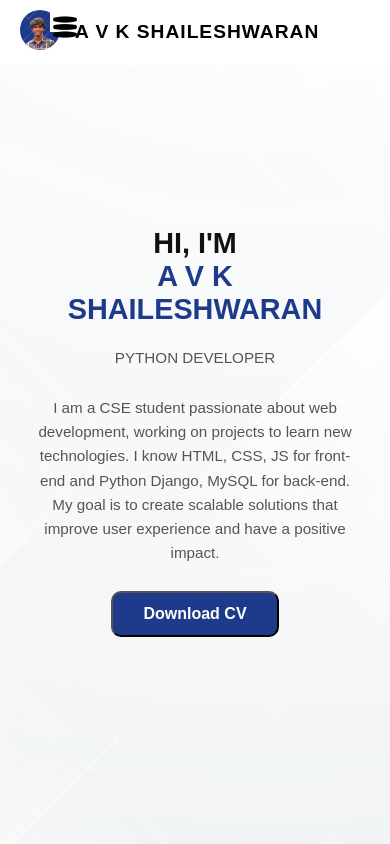
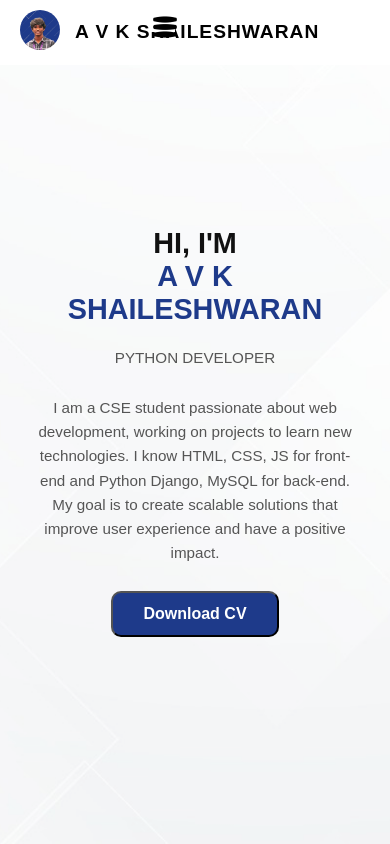
Before and after one commit to Shaileshwaranavk/Portfolio, a plain HTML site: page index.html in a window 390 px wide. Shown: the top 844 px of the page. Drawn offline with Linux system fonts and the light colour scheme.

Commit message:
Update styles.css

```diff
--- a/styles.css
+++ b/styles.css
@@ -1312,7 +1312,7 @@ body {
 @media (max-width: 768px) {
   .mobile-menu-btn {
     position: absolute;
-    left: 50px;
+    left: 150px;
     top: 35%;
     transform: translateY(-50%);
     z-index: 1001;
```
